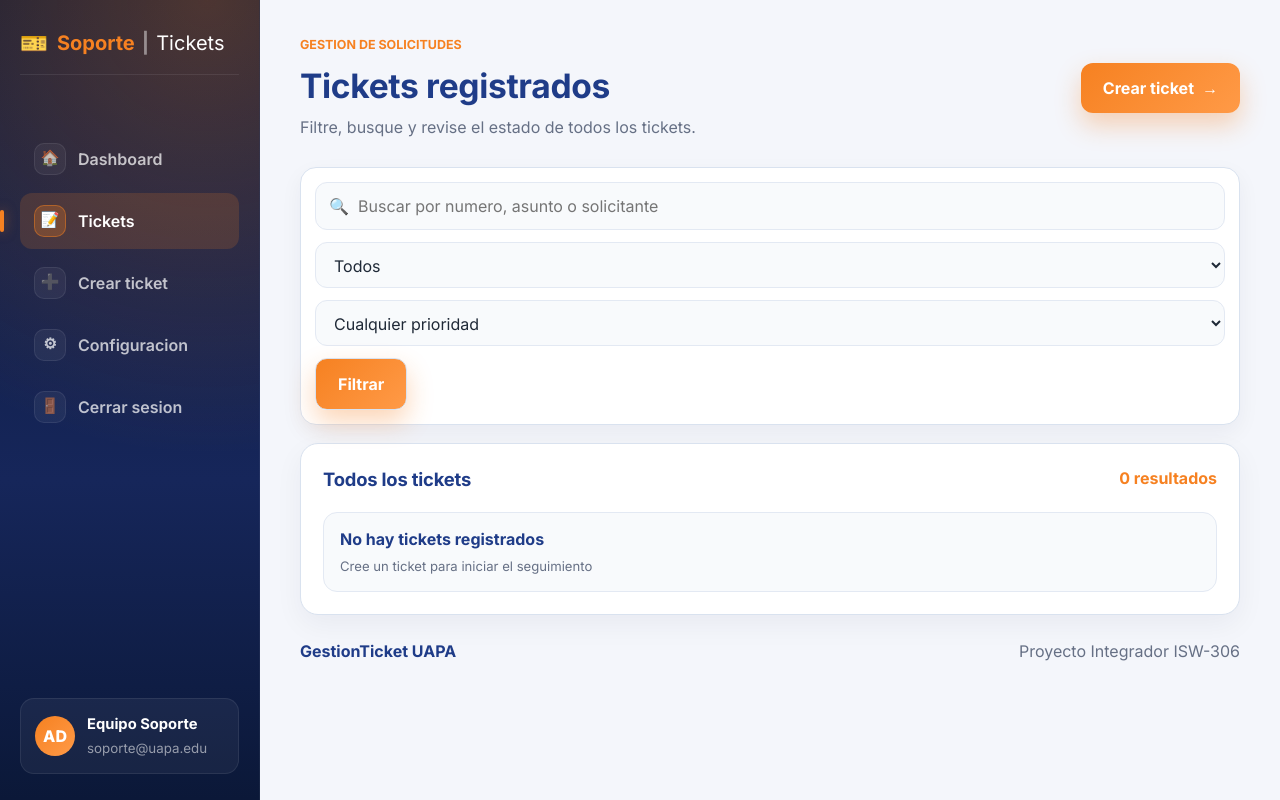
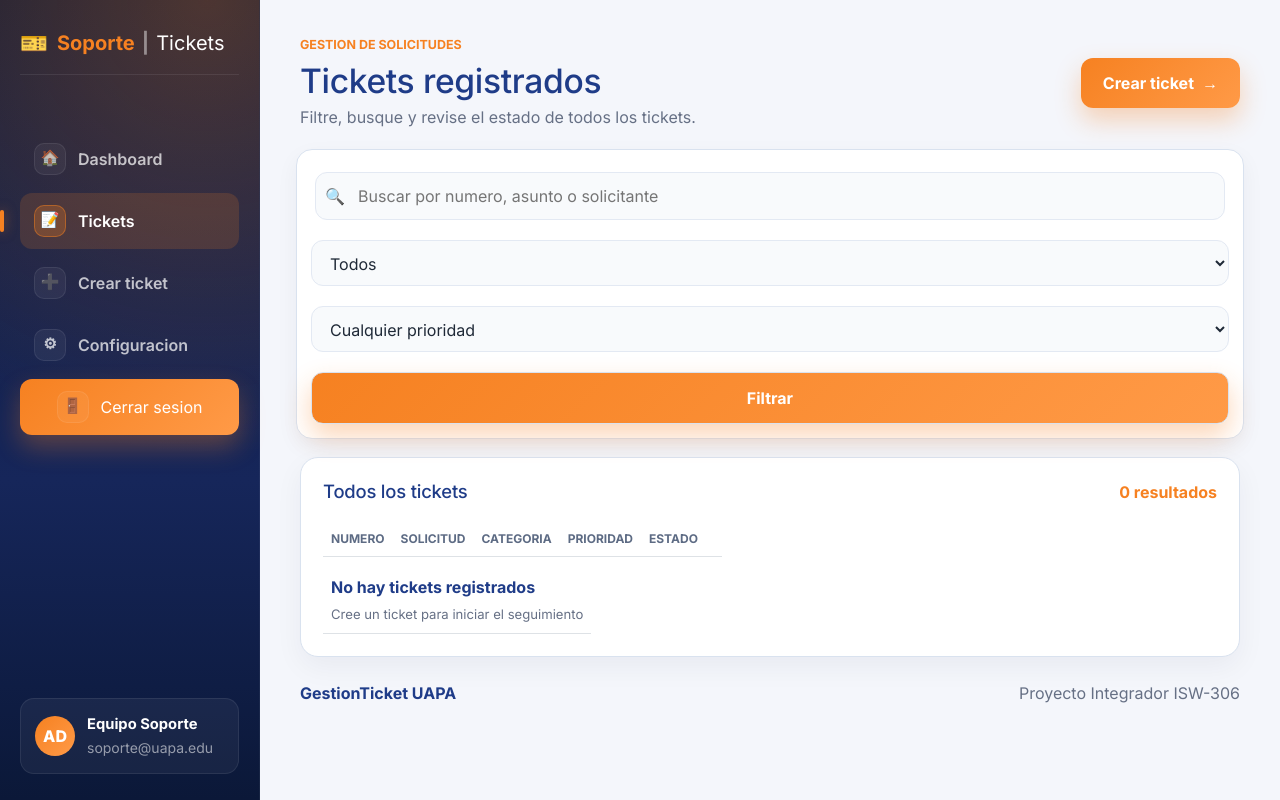
Before and after one commit to cruzayala/GestionTicketUAPA, a Django app: page /tickets/ in a window 1280 px wide. Run offline with Django 5.2, Linux system fonts and the light colour scheme; a user stored in the database is signed in; data that the repository does not hold is empty.

Commit message:
style: integrar componentes Bootstrap

```diff
--- a/css/styles.css
+++ b/css/styles.css
@@ -355,6 +355,41 @@ a {
     border-radius: 8px;
     color: #d9e2ef;
     font-weight: 700;
+}
+
+.sidebar-logout {
+    margin: 0;
+}
+
+.sidebar-logout button {
+    width: 100%;
+    border: 0;
+    background: transparent;
+    color: inherit;
+    cursor: pointer;
+    display: flex;
+    gap: 12px;
+    align-items: center;
+    font: inherit;
+    padding: 12px 14px;
+    text-align: left;
+}
+
+.sidebar-logout button:hover {
+    background: rgba(255, 255, 255, 0.08);
+}
+
+.bootstrap-panel .table {
+    --bs-table-bg: transparent;
+    --bs-table-hover-bg: #f3f7ff;
+    margin: 0;
+}
+
+.bootstrap-panel .table th {
+    color: #5d6b84;
+    font-size: 12px;
+    font-weight: 700;
+    text-transform: uppercase;
 }
 
 .menu-lateral a:hover,
--- a/templates/tickets/base.html
+++ b/templates/tickets/base.html
@@ -9,9 +9,11 @@
     <link rel="preconnect" href="https://fonts.googleapis.com">
     <link rel="preconnect" href="https://fonts.gstatic.com" crossorigin>
     <link rel="stylesheet" href="https://fonts.googleapis.com/css2?family=Inter:wght@400;500;600;700;800&display=swap">
+    <link rel="stylesheet" href="https://cdn.jsdelivr.net/npm/bootstrap@5.3.3/dist/css/bootstrap.min.css">
     <link rel="stylesheet" href="{% static 'css/styles.css' %}">
 </head>
 <body data-page="{% block page %}inicio{% endblock %}">
     {% block content %}{% endblock %}
+    <script src="https://cdn.jsdelivr.net/npm/bootstrap@5.3.3/dist/js/bootstrap.bundle.min.js"></script>
 </body>
 </html>
--- a/templates/tickets/sidebar.html
+++ b/templates/tickets/sidebar.html
@@ -25,10 +25,13 @@
             <span class="menu-icono">&#9881;</span>
             Configuracion
         </a>
-        <a href="{% url 'logout' %}">
-            <span class="menu-icono">&#128682;</span>
-            Cerrar sesion
-        </a>
+        <form method="post" action="{% url 'logout' %}" class="sidebar-logout">
+            {% csrf_token %}
+            <button type="submit">
+                <span class="menu-icono">&#128682;</span>
+                Cerrar sesion
+            </button>
+        </form>
     </nav>
 
     <div class="sidebar-usuario">
--- a/templates/tickets/tickets.html
+++ b/templates/tickets/tickets.html
@@ -14,7 +14,7 @@
             <a class="boton-principal" href="{% url 'ticket_contact' %}">Crear ticket <span class="boton-flecha">&rarr;</span></a>
         </header>
 
-        <form class="busqueda-bar" method="get">
+        <form class="busqueda-bar row g-2 align-items-end" method="get">
             <div class="input-icon">
                 <span class="input-emoji">&#128269;</span>
                 <input type="text" name="q" value="{{ query }}" placeholder="Buscar por numero, asunto o solicitante">
@@ -31,36 +31,50 @@
                 <option {% if priority == "Media" %}selected{% endif %}>Media</option>
                 <option {% if priority == "Baja" %}selected{% endif %}>Baja</option>
             </select>
-            <button type="submit" class="boton-secundario">Filtrar</button>
+            <button type="submit" class="btn btn-outline-secondary boton-secundario">Filtrar</button>
         </form>
 
-        <section class="panel">
+        <section class="panel bootstrap-panel">
             <div class="panel-titulo">
                 <h2>Todos los tickets</h2>
                 <span>{{ total }} resultados</span>
             </div>
-            <ul class="tickets-tabla">
+            <div class="table-responsive">
+            <table class="table table-hover align-middle mb-0 tickets-tabla">
+                <thead>
+                    <tr>
+                        <th>Numero</th>
+                        <th>Solicitud</th>
+                        <th>Categoria</th>
+                        <th>Prioridad</th>
+                        <th>Estado</th>
+                        <th></th>
+                    </tr>
+                </thead>
+                <tbody>
                 {% for ticket in tickets %}
-                    <li>
-                        <span class="tabla-id">{{ ticket.number }}</span>
-                        <div class="tabla-asunto">
+                    <tr>
+                        <td><span class="tabla-id">{{ ticket.number }}</span></td>
+                        <td><div class="tabla-asunto">
                             <strong>{{ ticket.subject }}</strong>
                             <small>{{ ticket.category }} - {{ ticket.created_at|date:"d/m/Y H:i" }}</small>
-                        </div>
-                        <span class="cat-badge">&#128221; {{ ticket.category_badge }}</span>
-                        <span class="prioridad-badge {{ ticket.priority_class }}">{{ ticket.priority }}</span>
-                        <span class="estado-badge {{ ticket.status_class }}">{{ ticket.status }}</span>
-                        <a class="boton-ver" href="{% url 'ticket_manage' ticket.number %}">Ver</a>
-                    </li>
+                        </div></td>
+                        <td><span class="cat-badge">&#128221; {{ ticket.category_badge }}</span></td>
+                        <td><span class="prioridad-badge {{ ticket.priority_class }}">{{ ticket.priority }}</span></td>
+                        <td><span class="estado-badge {{ ticket.status_class }}">{{ ticket.status }}</span></td>
+                        <td><a class="btn btn-sm btn-outline-primary boton-ver" href="{% url 'ticket_manage' ticket.number %}">Ver</a></td>
+                    </tr>
                 {% empty %}
-                    <li>
-                        <div class="tabla-asunto">
+                    <tr>
+                        <td colspan="6"><div class="tabla-asunto">
                             <strong>No hay tickets registrados</strong>
                             <small>Cree un ticket para iniciar el seguimiento</small>
-                        </div>
-                    </li>
+                        </div></td>
+                    </tr>
                 {% endfor %}
-            </ul>
+                </tbody>
+            </table>
+            </div>
         </section>
 
         <footer>
```
Also changed, not shown: tickets/forms.py (+12 -12 lines).
